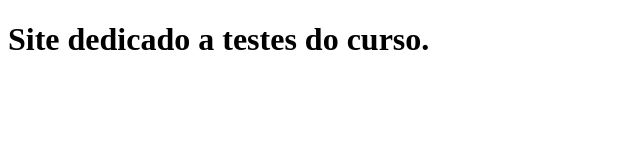
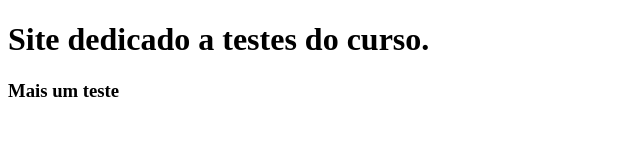
Before and after one commit to juninhopo/webmodern, a plain HTML site: page html/main.html in a window 1280 px wide. Shown: the whole page, without its empty margins (0-640 px from the left). Drawn offline with Linux system fonts and the light colour scheme.

Commit message:
apenas testando
Signed-off-by: juninhopo <kelgaxd@gmail.com>

```diff
--- a/html/main.html
+++ b/html/main.html
@@ -6,5 +6,7 @@
 </head>
 <body>
     <h1>Site dedicado a testes do curso.</h1>
+
+    <h3>Mais um teste</h3>
 </body>
 </html>
```
